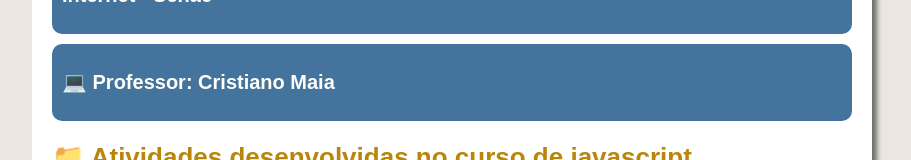
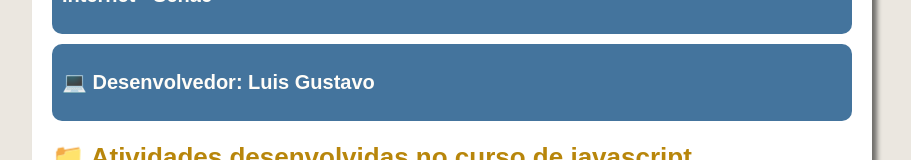
Before and after one commit to LuisgrbDev/JavaScript-Senac, a plain HTML site: page javascript/index.html in a window 1280 px wide. Shown: the part 180-340 px from the top of the page, without its empty margins (188-1099 px from the left). Drawn offline with Linux system fonts and the light colour scheme.

Commit message:
Alterado index.html

```diff
--- a/javascript/index.html
+++ b/javascript/index.html
@@ -18,7 +18,7 @@
         </aside>
 
         <aside>
-            <h2 class="titulo-2">&#x1f4bb; Professor: Cristiano Maia</h2>
+            <h2 class="titulo-2">&#x1f4bb; Desenvolvedor: Luis Gustavo</h2>
         </aside>
 
         <h2>&#x1F4C1; Atividades desenvolvidas no curso de javascript</h2>
```
